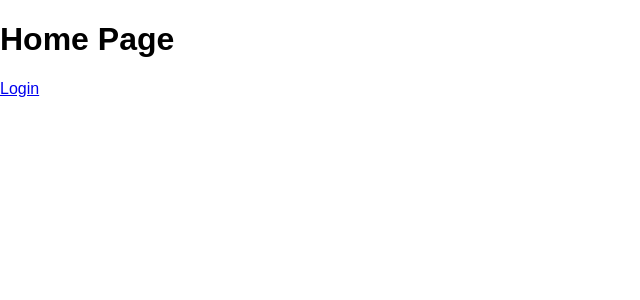
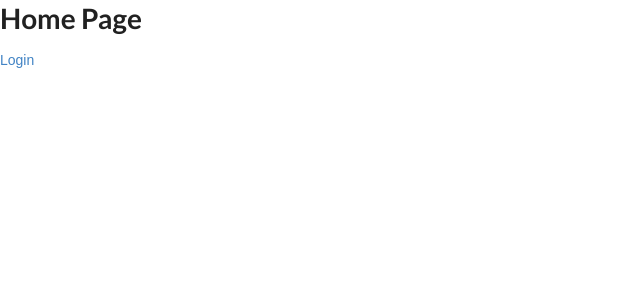
Before and after one commit to Murithi/goodreadbooksreact, a React (Create React App) app: page / in a window 1280 px wide. Shown: the top 300 px of the page, without its empty margins (0-640 px from the left). Built offline with nearby package versions, Linux system fonts and the light colour scheme.

Commit message:
semantic ui set up

```diff
--- a/src/App.jsx
+++ b/src/App.jsx
@@ -4,7 +4,7 @@ import HomePage from './components/pages/HomePage';
 import LoginPage from './components/pages/LoginPage';
 
 const App = () => (
-  <div>
+  <div className="ui-container">
     <Route path="/" exact component={HomePage} />
     <Route path="/login" exact component={LoginPage} />
   </div>
--- a/src/index.js
+++ b/src/index.js
@@ -1,7 +1,9 @@
 import React from 'react';
 import ReactDOM from 'react-dom';
+import 'semantic-ui-css/semantic.min.css';
 import { BrowserRouter } from 'react-router-dom';
 import './index.css';
+
 import App from './App';
 import registerServiceWorker from './registerServiceWorker';
 
```
